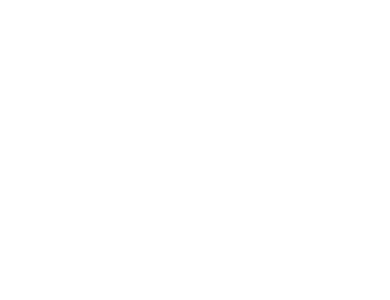
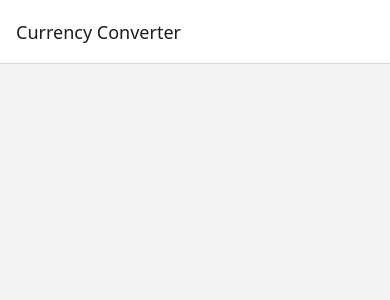
Before and after one commit to shifaKarnelia/COMP3074_a2_g15, a React Native app in the folder A2_shifa_karnelia/: screen / in a window 390 px wide. Shown: the top 300 px of the page. Built offline with nearby package versions, Linux system fonts and the light colour scheme.

Commit message:
stup app.js code

```diff
--- a/A2_shifa_karnelia/App.js
+++ b/A2_shifa_karnelia/App.js
@@ -1,6 +1,28 @@
-import { StatusBar } from 'expo-status-bar';
-import { StyleSheet, Text, View } from 'react-native';
+import * as React from 'react';
+import { NavigationContainer } from '@react-navigation/native';
+import { createNativeStackNavigator } from '@react-navigation/native-stack';
+import MainScreen from './src/screens/MainScreen';
+import AboutScreen from './src/screens/AboutScreen';
+
+
+const Stack = createNativeStackNavigator();
 
 export default function App() {
+   return (
+    <NavigationContainer>
+      <Stack.Navigator initialRouteName="Main">
+        <Stack.Screen
+          name="Main"
+          component={MainScreen}
+          options={{ title: 'Currency Converter' }}
+        />
+        <Stack.Screen
+          name="About"
+          component={AboutScreen}
+          options={{ title: 'About' }}
+        />
+      </Stack.Navigator>
+    </NavigationContainer>
+  );
 
 }
--- a/A2_shifa_karnelia/src/screens/AboutScreen.js
+++ b/A2_shifa_karnelia/src/screens/AboutScreen.js
@@ -0,0 +1,4 @@
+const AboutScreen = () => {
+}
+
+export default AboutScreen;
--- a/A2_shifa_karnelia/src/screens/MainScreen.js
+++ b/A2_shifa_karnelia/src/screens/MainScreen.js
@@ -0,0 +1,3 @@
+const MainScreen = () => {
+}
+export default MainScreen;
```
